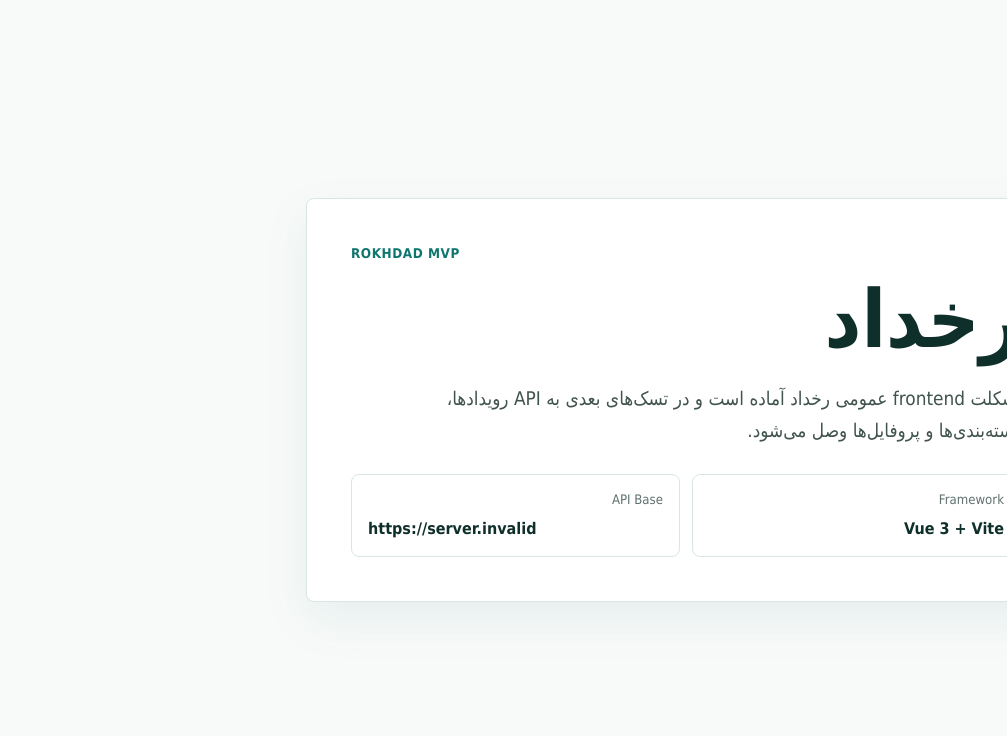
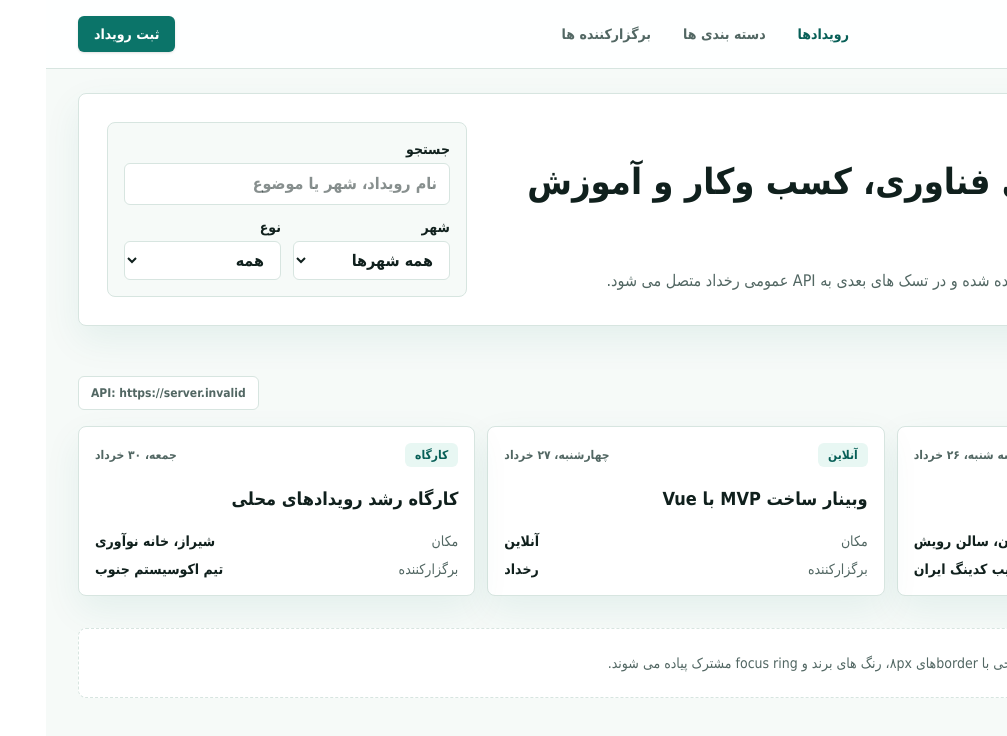
Before and after one commit to m4tinbeigi-official/rokhdad.top, a Vue app in the folder frontend/: page / in a window 1280 px wide. Shown: the top 736 px of the page, without its empty margins (273-1280 px from the left). Built offline with nearby package versions, Linux system fonts and the light colour scheme; no server answers.

Commit message:
Add Tailwind design foundation

```diff
--- a/frontend/package.json
+++ b/frontend/package.json
@@ -9,7 +9,9 @@
     "preview": "vite preview --host 0.0.0.0 --port 3000"
   },
   "dependencies": {
+    "@tailwindcss/vite": "^4.3.1",
     "@vitejs/plugin-vue": "^6.0.3",
+    "tailwindcss": "^4.3.1",
     "vite": "^8.0.16",
     "vue": "^3.5.25"
   }
--- a/frontend/src/App.vue
+++ b/frontend/src/App.vue
@@ -1,25 +1,132 @@
 <script setup>
 const apiBaseUrl = import.meta.env.VITE_API_BASE_URL || '/api/v1'
+
+const featuredEvents = [
+  {
+    title: 'همایش محصول و هوش مصنوعی',
+    date: 'سه شنبه، ۲۶ خرداد',
+    location: 'تهران، سالن رویش',
+    organizer: 'انجمن وایب کدینگ ایران',
+    badge: 'حضوری',
+  },
+  {
+    title: 'وبینار ساخت MVP با Vue',
+    date: 'چهارشنبه، ۲۷ خرداد',
+    location: 'آنلاین',
+    organizer: 'رخداد',
+    badge: 'آنلاین',
+  },
+  {
+    title: 'کارگاه رشد رویدادهای محلی',
+    date: 'جمعه، ۳۰ خرداد',
+    location: 'شیراز، خانه نوآوری',
+    organizer: 'تیم اکوسیستم جنوب',
+    badge: 'کارگاه',
+  },
+]
 </script>
 
 <template>
-  <main class="app-shell">
-    <section class="intro">
-      <p class="eyebrow">Rokhdad MVP</p>
-      <h1>رخداد</h1>
-      <p class="lead">
-        اسکلت frontend عمومی رخداد آماده است و در تسک‌های بعدی به API رویدادها، دسته‌بندی‌ها و پروفایل‌ها وصل می‌شود.
-      </p>
-      <dl class="status-grid" aria-label="وضعیت اتصال">
+  <div class="min-h-screen bg-canvas text-ink">
+    <header class="border-b border-line bg-surface/95">
+      <div class="mx-auto flex max-w-7xl items-center justify-between gap-4 px-4 py-4 sm:px-6 lg:px-8">
+        <a class="text-2xl font-black text-brand-900" href="/" aria-label="رخداد">
+          رخداد
+        </a>
+        <nav class="hidden items-center gap-2 text-sm font-bold text-muted md:flex" aria-label="ناوبری اصلی">
+          <a class="rounded-md px-3 py-2 text-brand-800 hover:bg-brand-50 focus-visible:outline focus-visible:outline-2 focus-visible:outline-brand-500" href="#">
+            رویدادها
+          </a>
+          <a class="rounded-md px-3 py-2 hover:bg-brand-50 focus-visible:outline focus-visible:outline-2 focus-visible:outline-brand-500" href="#">
+            دسته بندی ها
+          </a>
+          <a class="rounded-md px-3 py-2 hover:bg-brand-50 focus-visible:outline focus-visible:outline-2 focus-visible:outline-brand-500" href="#">
+            برگزارکننده ها
+          </a>
+        </nav>
+        <button class="rounded-md bg-brand-700 px-4 py-2 text-sm font-bold text-white shadow-sm hover:bg-brand-800 focus-visible:outline focus-visible:outline-2 focus-visible:outline-offset-2 focus-visible:outline-brand-600">
+          ثبت رویداد
+        </button>
+      </div>
+    </header>
+
+    <main class="mx-auto grid max-w-7xl gap-8 px-4 py-6 sm:px-6 lg:px-8">
+      <section class="grid gap-5 rounded-lg border border-line bg-surface p-5 shadow-soft lg:grid-cols-[1fr_360px] lg:items-end lg:p-7">
         <div>
-          <dt>Framework</dt>
-          <dd>Vue 3 + Vite</dd>
+          <p class="mb-2 text-sm font-bold text-brand-700">پایه طراحی عمومی</p>
+          <h1 class="max-w-3xl text-3xl font-black leading-tight text-ink sm:text-4xl">
+            کشف رویدادهای فناوری، کسب وکار و آموزش در ایران
+          </h1>
+          <p class="mt-4 max-w-2xl text-base leading-8 text-muted">
+            این shell پایه با Vue، Vite و Tailwind آماده شده و در تسک های بعدی به API عمومی رخداد متصل می شود.
+          </p>
         </div>
-        <div>
-          <dt>API Base</dt>
-          <dd dir="ltr">{{ apiBaseUrl }}</dd>
+
+        <form class="grid gap-3 rounded-lg border border-line bg-canvas p-4" role="search" aria-label="جستجوی رویداد">
+          <label class="grid gap-1 text-sm font-bold text-ink">
+            جستجو
+            <input class="rounded-md border border-line bg-white px-3 py-2 text-base outline-none transition focus:border-brand-500 focus:ring-2 focus:ring-brand-100" type="search" placeholder="نام رویداد، شهر یا موضوع" />
+          </label>
+          <div class="grid grid-cols-2 gap-3">
+            <label class="grid gap-1 text-sm font-bold text-ink">
+              شهر
+              <select class="rounded-md border border-line bg-white px-3 py-2 text-base outline-none transition focus:border-brand-500 focus:ring-2 focus:ring-brand-100">
+                <option>همه شهرها</option>
+                <option>تهران</option>
+                <option>شیراز</option>
+              </select>
+            </label>
+            <label class="grid gap-1 text-sm font-bold text-ink">
+              نوع
+              <select class="rounded-md border border-line bg-white px-3 py-2 text-base outline-none transition focus:border-brand-500 focus:ring-2 focus:ring-brand-100">
+                <option>همه</option>
+                <option>حضوری</option>
+                <option>آنلاین</option>
+              </select>
+            </label>
+          </div>
+        </form>
+      </section>
+
+      <section class="grid gap-4">
+        <div class="flex flex-wrap items-end justify-between gap-3">
+          <div>
+            <h2 class="text-xl font-black text-ink">رویدادهای منتخب</h2>
+            <p class="mt-1 text-sm text-muted">ساختار card و spacing پایه برای صفحات بعدی.</p>
+          </div>
+          <p class="rounded-md border border-line bg-surface px-3 py-2 text-xs font-bold text-muted" dir="ltr">
+            API: {{ apiBaseUrl }}
+          </p>
         </div>
-      </dl>
-    </section>
-  </main>
+
+        <div class="grid gap-3 md:grid-cols-3">
+          <article
+            v-for="event in featuredEvents"
+            :key="event.title"
+            class="rounded-lg border border-line bg-surface p-4 shadow-soft"
+          >
+            <div class="mb-4 flex items-center justify-between gap-3">
+              <span class="rounded-md bg-brand-50 px-2.5 py-1 text-xs font-black text-brand-800">{{ event.badge }}</span>
+              <span class="text-xs font-bold text-muted">{{ event.date }}</span>
+            </div>
+            <h3 class="text-lg font-black leading-8 text-ink">{{ event.title }}</h3>
+            <dl class="mt-4 grid gap-2 text-sm text-muted">
+              <div class="flex items-center justify-between gap-3">
+                <dt>مکان</dt>
+                <dd class="font-bold text-ink">{{ event.location }}</dd>
+              </div>
+              <div class="flex items-center justify-between gap-3">
+                <dt>برگزارکننده</dt>
+                <dd class="font-bold text-ink">{{ event.organizer }}</dd>
+              </div>
+            </dl>
+          </article>
+        </div>
+      </section>
+
+      <section class="rounded-lg border border-dashed border-line bg-surface p-5 text-sm leading-7 text-muted">
+        حالت خالی، loading و خطا در همین سیستم طراحی با borderهای ۸px، رنگ های برند و focus ring مشترک پیاده می شوند.
+      </section>
+    </main>
+  </div>
 </template>
--- a/frontend/src/styles.css
+++ b/frontend/src/styles.css
@@ -1,90 +1,43 @@
-:root {
-  color: #10201d;
-  background: #f8faf9;
-  font-family: Vazirmatn, IRANSans, Tahoma, Arial, sans-serif;
-  font-synthesis: none;
-  line-height: 1.7;
-  text-rendering: optimizeLegibility;
+@import "tailwindcss";
+
+@theme {
+  --color-canvas: #f6faf8;
+  --color-surface: #ffffff;
+  --color-ink: #10201d;
+  --color-muted: #526763;
+  --color-line: #d7e5e0;
+  --color-brand-50: #e8f7f3;
+  --color-brand-100: #ccece4;
+  --color-brand-500: #159a89;
+  --color-brand-600: #0f8678;
+  --color-brand-700: #0b7469;
+  --color-brand-800: #075f57;
+  --color-brand-900: #063f3b;
+  --shadow-soft: 0 14px 36px rgb(11 116 105 / 0.08);
+  --font-sans: Vazirmatn, IRANSans, Tahoma, Arial, sans-serif;
 }
 
-* {
-  box-sizing: border-box;
+@layer base {
+  html {
+    direction: rtl;
+    font-family: var(--font-sans);
+    font-synthesis: none;
+    text-rendering: optimizeLegibility;
+  }
+
+  body {
+    min-width: 320px;
+    min-height: 100vh;
+    margin: 0;
+  }
+
+  a {
+    text-decoration: none;
+  }
 }
 
-body {
-  margin: 0;
-  min-width: 320px;
-  min-height: 100vh;
+@layer components {
+  .focus-ring {
+    @apply focus-visible:outline focus-visible:outline-2 focus-visible:outline-offset-2 focus-visible:outline-brand-600;
+  }
 }
-
-button,
-input,
-textarea,
-select {
-  font: inherit;
-}
-
-.app-shell {
-  display: grid;
-  min-height: 100vh;
-  place-items: center;
-  padding: 32px 20px;
-}
-
-.intro {
-  width: min(100%, 760px);
-  border: 1px solid #d8e7e2;
-  border-radius: 8px;
-  background: #ffffff;
-  padding: clamp(24px, 4vw, 44px);
-  box-shadow: 0 18px 48px rgb(15 118 110 / 0.08);
-}
-
-.eyebrow {
-  margin: 0 0 10px;
-  color: #0f766e;
-  direction: ltr;
-  font-size: 0.84rem;
-  font-weight: 700;
-  letter-spacing: 0.04em;
-  text-transform: uppercase;
-}
-
-h1 {
-  margin: 0;
-  color: #0f2f2a;
-  font-size: clamp(2.5rem, 8vw, 5rem);
-  line-height: 1.1;
-}
-
-.lead {
-  max-width: 56ch;
-  margin: 18px 0 0;
-  color: #40534f;
-  font-size: clamp(1rem, 2vw, 1.18rem);
-}
-
-.status-grid {
-  display: grid;
-  grid-template-columns: repeat(auto-fit, minmax(180px, 1fr));
-  gap: 12px;
-  margin: 28px 0 0;
-}
-
-.status-grid div {
-  border: 1px solid #d8e7e2;
-  border-radius: 8px;
-  padding: 14px 16px;
-}
-
-.status-grid dt {
-  color: #60726f;
-  font-size: 0.82rem;
-}
-
-.status-grid dd {
-  margin: 4px 0 0;
-  overflow-wrap: anywhere;
-  color: #0f2f2a;
-  font-weight: 700;
-}
--- a/frontend/vite.config.js
+++ b/frontend/vite.config.js
@@ -1,8 +1,9 @@
 import { defineConfig } from 'vite'
 import vue from '@vitejs/plugin-vue'
+import tailwindcss from '@tailwindcss/vite'
 
 export default defineConfig({
-  plugins: [vue()],
+  plugins: [vue(), tailwindcss()],
   server: {
     host: '0.0.0.0',
     port: 3000,
```
Also changed, not shown: 1 other file (tests, documents, lock files or other folders).
